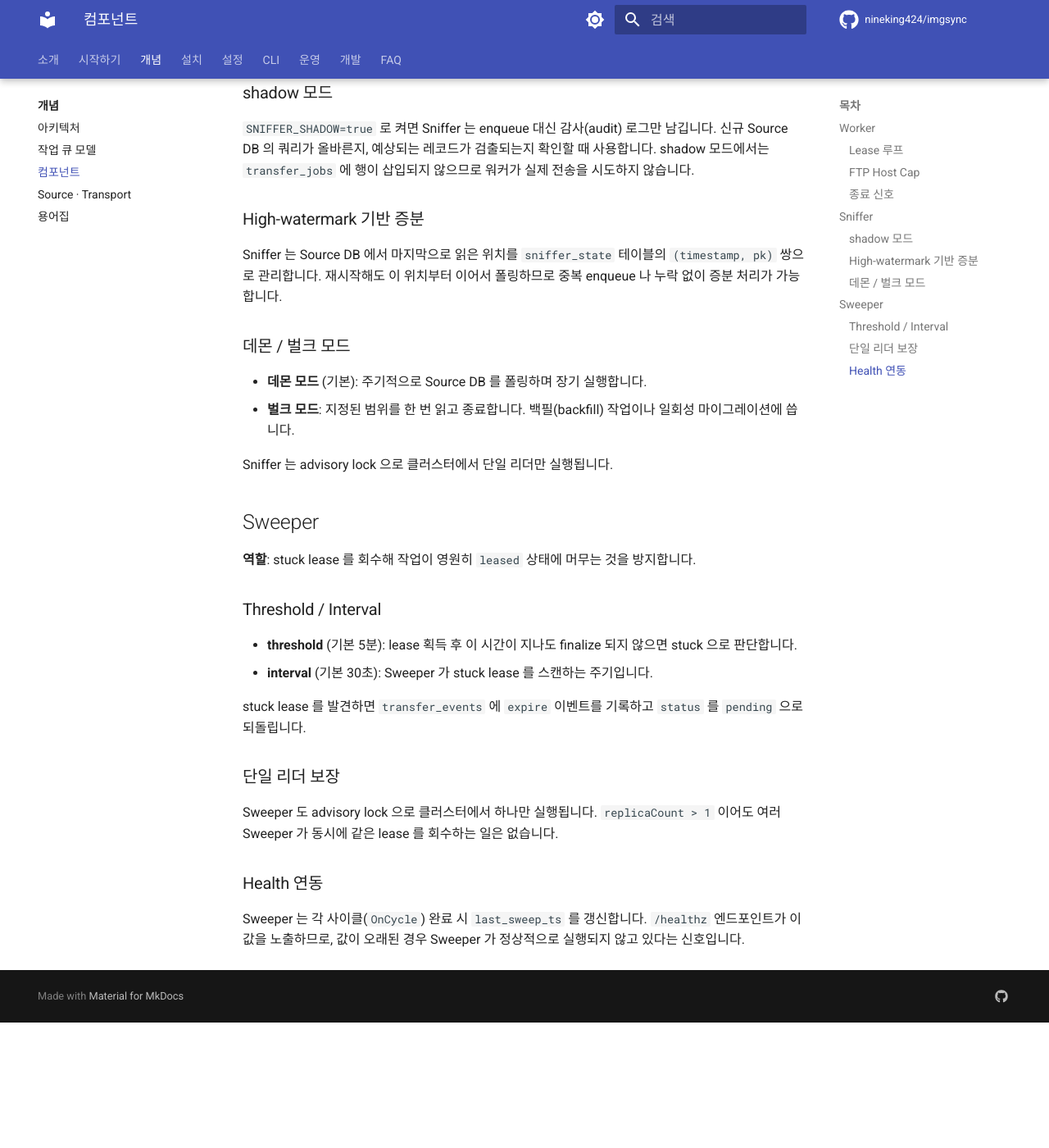
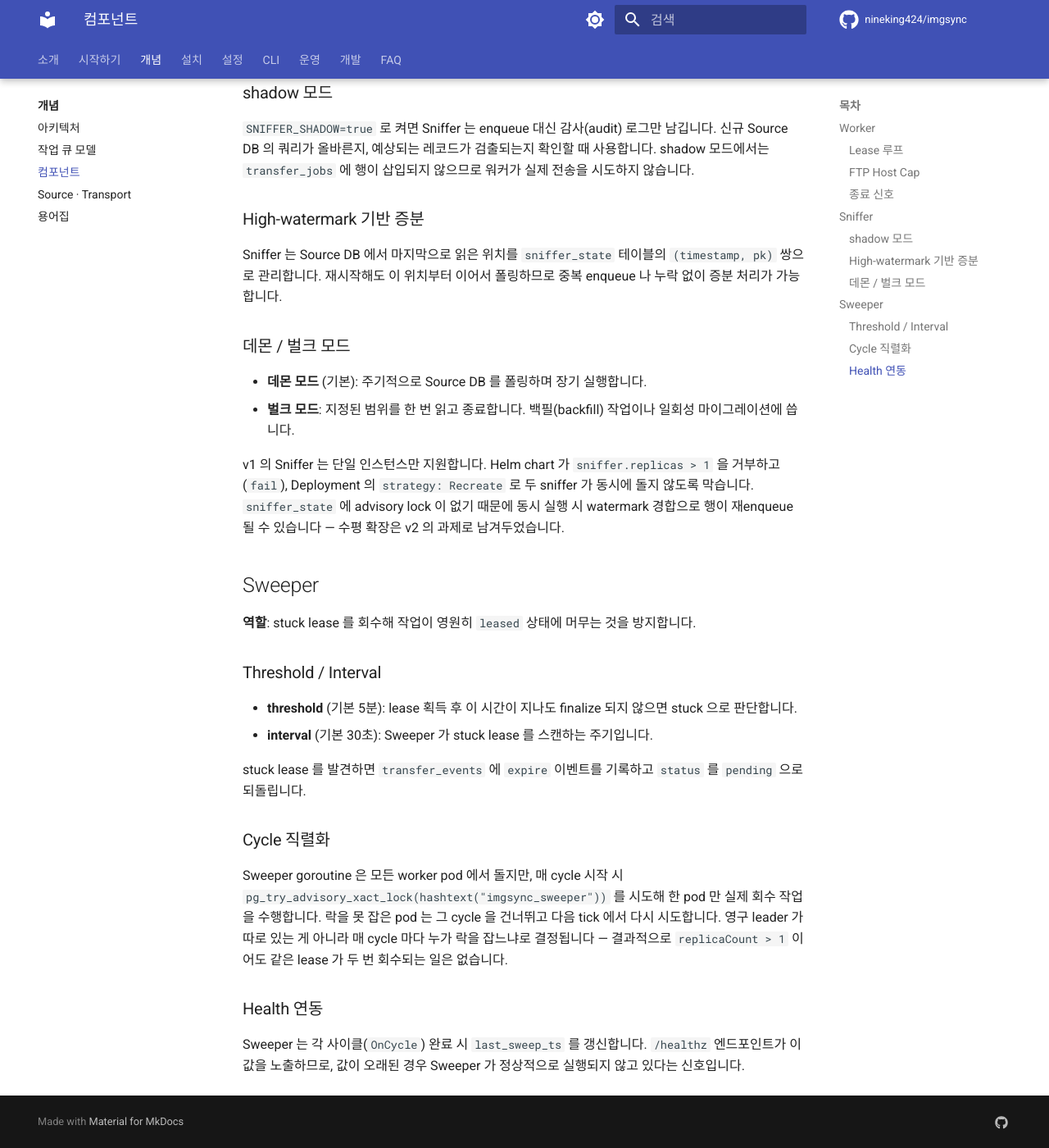
Before and after one commit to nineking424/imgsync, an MkDocs documentation site: the page built from docs/concepts/components.md, in a window 1280 px wide and 1400 px high, scrolled down 962 px. Shown: the whole window at 82% size. Built offline with MkDocs 1.6.1 and Material for MkDocs 9.7.7, drawn with Linux system fonts in a browser that asks for light colours; comment, search, counter and statistics services are not loaded; before the commit the page ends 2209 px from its top, so only the background shows below that.

Commit message:
docs(site): address final review fixes — accuracy of /healthz and concurrency model
- helm.md: /healthz 응답 검증을 실제 필드(last_lease_attempt_ts, last_sweep_ts, pool_in_use)와 livez 분리 안내로 교체
- concepts/components.md, concepts/architecture.md: Sniffer 단일성을 "advisory lock 단일 리더"가 아닌 v1 차트 강제(replicas>1 거부 + Recreate)로 정정. Sweeper는 "단일 리더"가 아니라 "cycle 직렬화"
- faq.md: docker-compose 답변에서 잘못된 "Sniffer/Sweeper 단일 리더 보장" 표현 제거
- developer/architecture-deep-dive.md: sweeper 설명에서 잘못된 status (queued→pending) 및 leader→advisory lock cycle 직렬화로 정정
- developer/e2e-manual.md: 존재하지 않는 docs/test-reports/... 참조 제거

Co-Authored-By: Claude Opus 4.7 <noreply@anthropic.com>

```diff
--- a/docs/concepts/components.md
+++ b/docs/concepts/components.md
@@ -35,7 +35,7 @@ Sniffer 는 Source DB 에서 마지막으로 읽은 위치를 `sniffer_state`
 - **데몬 모드** (기본): 주기적으로 Source DB 를 폴링하며 장기 실행합니다.
 - **벌크 모드**: 지정된 범위를 한 번 읽고 종료합니다. 백필(backfill) 작업이나 일회성 마이그레이션에 씁니다.
 
-Sniffer 는 advisory lock 으로 클러스터에서 단일 리더만 실행됩니다.
+v1 의 Sniffer 는 단일 인스턴스만 지원합니다. Helm chart 가 `sniffer.replicas > 1` 을 거부하고(`fail`), Deployment 의 `strategy: Recreate` 로 두 sniffer 가 동시에 돌지 않도록 막습니다. `sniffer_state` 에 advisory lock 이 없기 때문에 동시 실행 시 watermark 경합으로 행이 재enqueue 될 수 있습니다 — 수평 확장은 v2 의 과제로 남겨두었습니다.
 
 ## Sweeper
 
@@ -48,9 +48,9 @@ Sniffer 는 advisory lock 으로 클러스터에서 단일 리더만 실행됩
 
 stuck lease 를 발견하면 `transfer_events` 에 `expire` 이벤트를 기록하고 `status` 를 `pending` 으로 되돌립니다.
 
-### 단일 리더 보장
+### Cycle 직렬화
 
-Sweeper 도 advisory lock 으로 클러스터에서 하나만 실행됩니다. `replicaCount > 1` 이어도 여러 Sweeper 가 동시에 같은 lease 를 회수하는 일은 없습니다.
+Sweeper goroutine 은 모든 worker pod 에서 돌지만, 매 cycle 시작 시 `pg_try_advisory_xact_lock(hashtext("imgsync_sweeper"))` 를 시도해 한 pod 만 실제 회수 작업을 수행합니다. 락을 못 잡은 pod 는 그 cycle 을 건너뛰고 다음 tick 에서 다시 시도합니다. 영구 leader 가 따로 있는 게 아니라 매 cycle 마다 누가 락을 잡느냐로 결정됩니다 — 결과적으로 `replicaCount > 1` 이어도 같은 lease 가 두 번 회수되는 일은 없습니다.
 
 ### Health 연동
 
```
Also changed, not shown: docs/concepts/architecture.md (+1 -1 lines), docs/developer/architecture-deep-dive.md (+1 -1 lines), docs/developer/e2e-manual.md (+1 -1 lines), docs/faq.md (+1 -1 lines), docs/installation/helm.md (+1 -1 lines).
